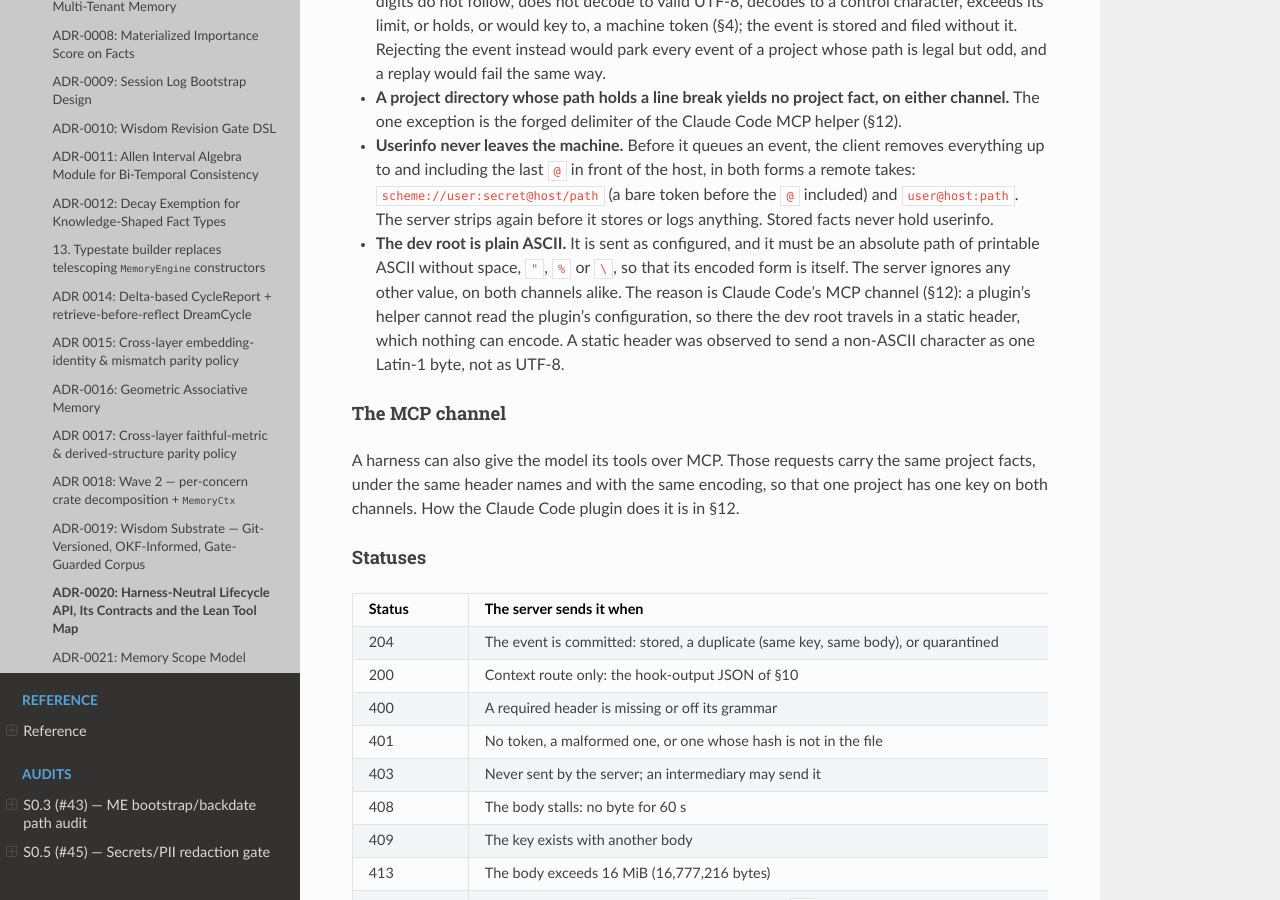
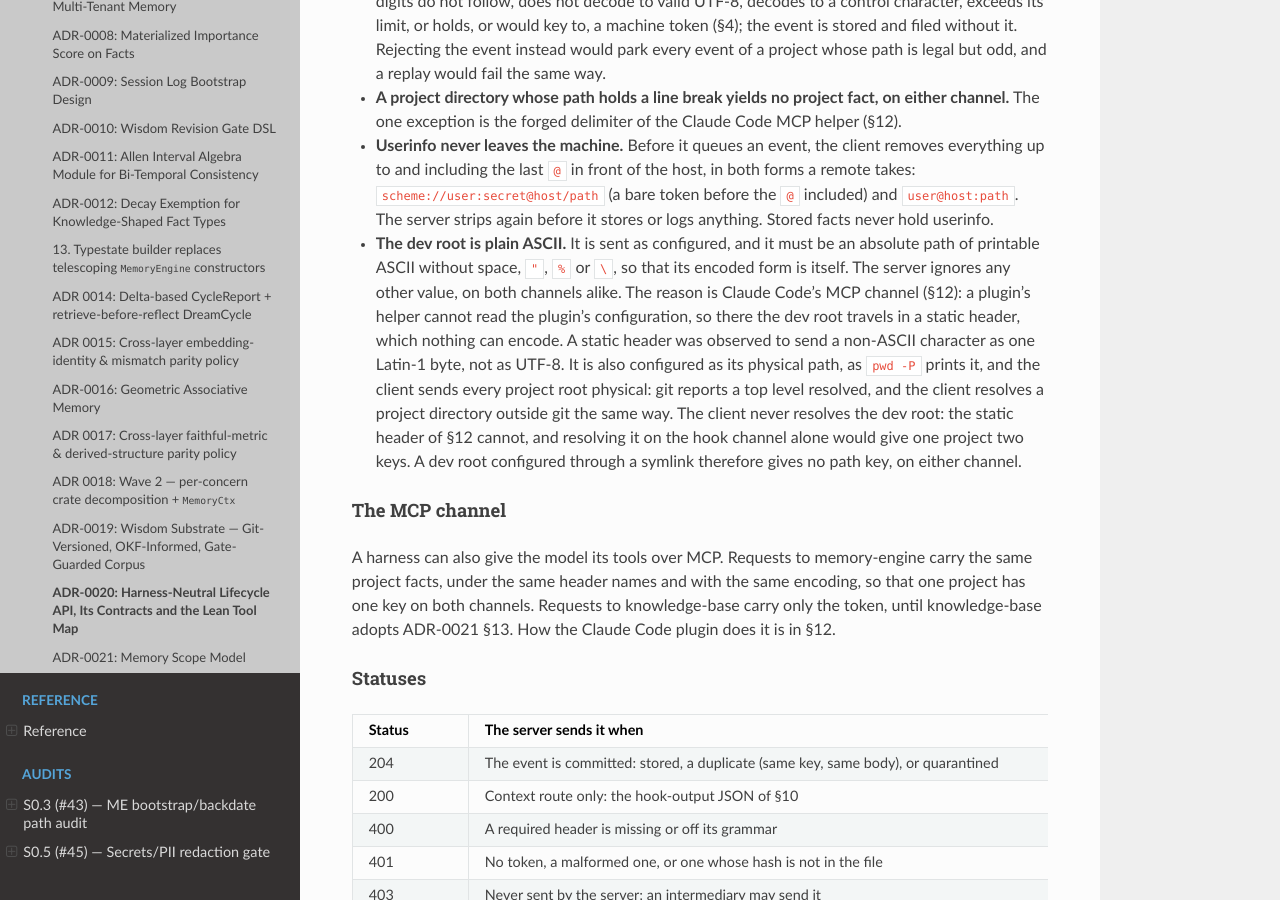
Before and after one commit to dutiona/memory-engine, a Sphinx documentation site: the page built from docs/design/adr/0020-harness-neutral-lifecycle-api.md, in a window 1280 px wide and 900 px high, scrolled down 4658 px. Built offline with Sphinx 7.4.7 and the Read the Docs theme 3.1.0, drawn with Linux system fonts in a browser that asks for light colours; some of the changed text lies outside the part shown.

Commit message:
docs(adr): require a physical dev root and an absolute helper line (ADR-0020 §3, §12)
The MCP channel's static header cannot run pwd -P and a plugin helper cannot read the plugin's options, so resolving the dev root on the hook channel alone would give a remote-less project under a symlinked dev root two keys. The dev root is therefore configured as its physical path, and the client sends every project root physical (#1028, the owner's ruling on #1165). Requests to knowledge-base carry only the token until it adopts ADR-0021 §13.

Refs dutiona/infra#37

```diff
--- a/docs/design/adr/0020-harness-neutral-lifecycle-api.md
+++ b/docs/design/adr/0020-harness-neutral-lifecycle-api.md
@@ -108,11 +108,11 @@ The five `ME-Project-*` values are percent-encoded on both channels, the hooks (
 - **A bad fact is dropped, not the event.** Facts are optional. A fact is ignored, and flagged in the event's provenance, when it holds a raw byte outside 0x21 to 0x7E, holds a `%` that two hex digits do not follow, does not decode to valid UTF-8, decodes to a control character, exceeds its limit, or holds, or would key to, a machine token (§4); the event is stored and filed without it. Rejecting the event instead would park every event of a project whose path is legal but odd, and a replay would fail the same way.
 - **A project directory whose path holds a line break yields no project fact, on either channel.** The one exception is the forged delimiter of the Claude Code MCP helper (§12).
 - **Userinfo never leaves the machine.** Before it queues an event, the client removes everything up to and including the last `@` in front of the host, in both forms a remote takes: `scheme://user:secret@host/path` (a bare token before the `@` included) and `user@host:path`. The server strips again before it stores or logs anything. Stored facts never hold userinfo.
-- **The dev root is plain ASCII.** It is sent as configured, and it must be an absolute path of printable ASCII without space, `"`, `%` or `\`, so that its encoded form is itself. The server ignores any other value, on both channels alike. The reason is Claude Code's MCP channel (§12): a plugin's helper cannot read the plugin's configuration, so there the dev root travels in a static header, which nothing can encode. A static header was observed to send a non-ASCII character as one Latin-1 byte, not as UTF-8.
+- **The dev root is plain ASCII.** It is sent as configured, and it must be an absolute path of printable ASCII without space, `"`, `%` or `\`, so that its encoded form is itself. The server ignores any other value, on both channels alike. The reason is Claude Code's MCP channel (§12): a plugin's helper cannot read the plugin's configuration, so there the dev root travels in a static header, which nothing can encode. A static header was observed to send a non-ASCII character as one Latin-1 byte, not as UTF-8. It is also configured as its physical path, as `pwd -P` prints it, and the client sends every project root physical: git reports a top level resolved, and the client resolves a project directory outside git the same way. The client never resolves the dev root: the static header of §12 cannot, and resolving it on the hook channel alone would give one project two keys. A dev root configured through a symlink therefore gives no path key, on either channel.
 
 #### The MCP channel
 
-A harness can also give the model its tools over MCP. Those requests carry the same project facts, under the same header names and with the same encoding, so that one project has one key on both channels. How the Claude Code plugin does it is in §12.
+A harness can also give the model its tools over MCP. Requests to memory-engine carry the same project facts, under the same header names and with the same encoding, so that one project has one key on both channels. Requests to knowledge-base carry only the token, until knowledge-base adopts ADR-0021 §13. How the Claude Code plugin does it is in §12.
 
 #### Statuses
 
@@ -489,7 +489,7 @@ The project directory reaches the helper as data, on its standard input. The hel
 - the substitution is textual, so a path that holds a `'` breaks a quoted argument, and the helper never runs;
 - the here-document delivers a path with a space, a non-ASCII character and a `'` intact.
 
-The helper accepts exactly one line that names an existing directory; otherwise it sends no project fact.
+The helper accepts exactly one line holding an absolute path that names an existing directory; otherwise it sends no project fact. The knowledge-base server's helper prints `Authorization` alone.
 
 **One accepted residual.** A directory whose name holds a line break followed by the delimiter line ends the here-document early. It cannot run code: with `exec`, the shell is replaced before it reads another line (checked on dash, bash, busybox sh and zsh). It can cut the path short, so that session's MCP calls are filed under the shortened path, which can be another project's. Putting such a directory beside a project needs write access to the dev root, which already allows far more. The owner accepted this residual. The alternative that was not taken is under "Alternatives considered".
 
@@ -533,7 +533,8 @@ The helper accepts exactly one line that names an existing directory; otherwise
 - **A path key without the machine**, the dev-root-relative path alone. Two unrelated directories at the same relative path on two machines would share their memories without anyone having decided it.
 - **Storing an unparseable body raw.** Redaction never ran on it.
 - **202 Accepted.** It invites acknowledging before the commit.
-- **The dev root read from a file the hooks write.** It would lift the ASCII restriction, but it races the first connection after an install.
+- **The dev root read from a file the hooks write.** It would lift the ASCII restriction, but it races the first connection after an install, and, after `dev_root` changes, a file written before the change would override the static header for a whole session.
+- **The dev root resolved with `pwd -P` by the client** (#1028): the static header cannot run it, and resolving it on one channel alone splits a symlinked dev root's projects between two keys.
 - **The project directory as a quoted argument of the helper.** It breaks on a path that holds a quote.
 - **A session-ID header on the MCP channel**, with a server check of each call's project against its session. It would close the residual of §12 on today's Claude Code, provided the server also refuses a call for which it holds no session-start root. The session ID was observed in a plugin helper's environment on 2.1.325; that it equals the hook input's session ID was not checked. It rests on a variable that is not documented for a helper, and it costs a header and a server check.
 
```
Also changed, not shown: docs/reference/mcp-server.md (+1 -1 lines).
